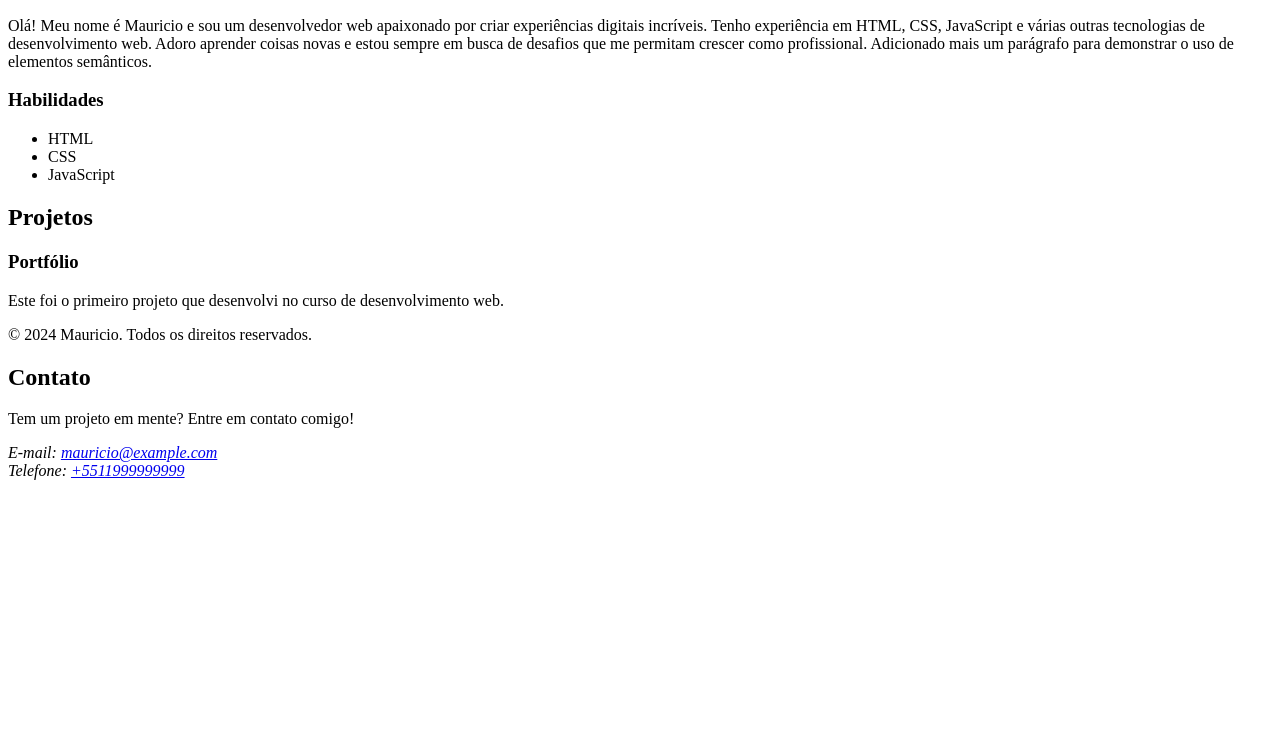
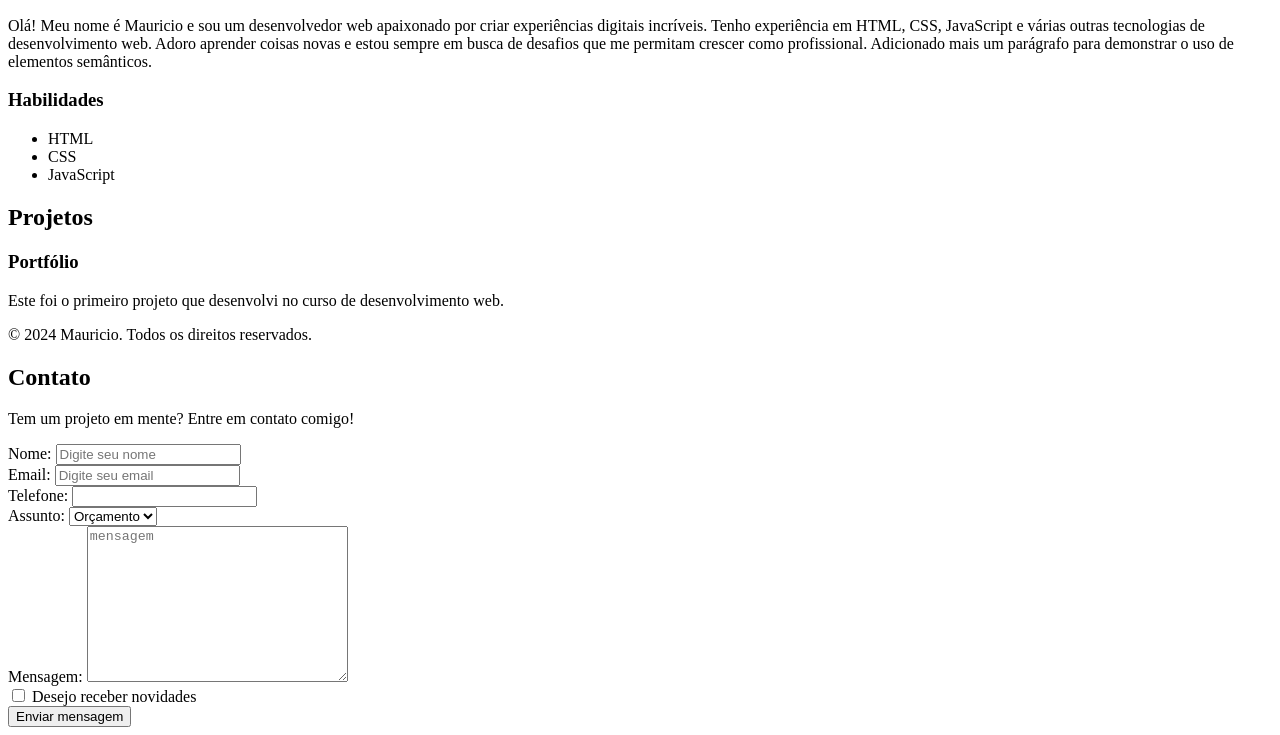
Before and after one commit to mauriciodevjunior/site, a plain HTML site: page index.html in a window 1280 px wide. Shown: the part 422-1157 px from the top of the page. Before the commit the page ends 910 px from the top, so only its background shows below. Drawn offline with Linux system fonts and the light colour scheme.

Commit message:
adicionado novos campos no formulário

```diff
--- a/index.html
+++ b/index.html
@@ -69,11 +69,33 @@
 
             <p>Tem um projeto em mente? Entre em contato comigo!</p>
 
-            <address>
-                <!--elemento semântico usado para definir informações de contato do autor ou proprietário de um documento, artigo ou página. Ela indica aos navegadores e mecanismos de busca quem criou o conteúdo, geralmente incluindo e-mail, URL, endereço físico ou redes sociais -->
-                E-mail: <a href="mauricio@example.com">mauricio@example.com</a> <br>
-                Telefone: <a href="tel:+5511999999999">+5511999999999</a>
-            </address>
+            <form action="">
+
+                <label for="nome">Nome:</label>
+                <input type="text" id="nome" name="nome" placeholder="Digite seu nome" required> <br>
+
+                <label for="email">Email:</label>
+                <input type="email" id="email" name="email" placeholder="Digite seu email" required> <br>
+
+                <label for="telefone">Telefone:</label>
+                <input type="tel" id="telefone" name="telefone"> <br>
+
+                <label for="assunto">Assunto:</label>
+                <select id="assunto" name="assunto">
+                    <option value="projeto">Orçamento</option>
+                    <option value="duvida">Dúvida</option>
+                    <option value="outro">Outro</option>
+                </select> <br>
+
+                <label for="mensagem">Mensagem:</label>
+                <textarea id="mensagem" cols="30" rows="10" required placeholder="mensagem"></textarea> <br>
+
+                <input type="checkbox" id="inscricao" name="inscricao">
+                <label for="inscricao" name="inscricao">Desejo receber novidades</label>  <br>
+
+                <input type="submit" value="Enviar mensagem">
+
+            </form>
 
         </section>
 
```
